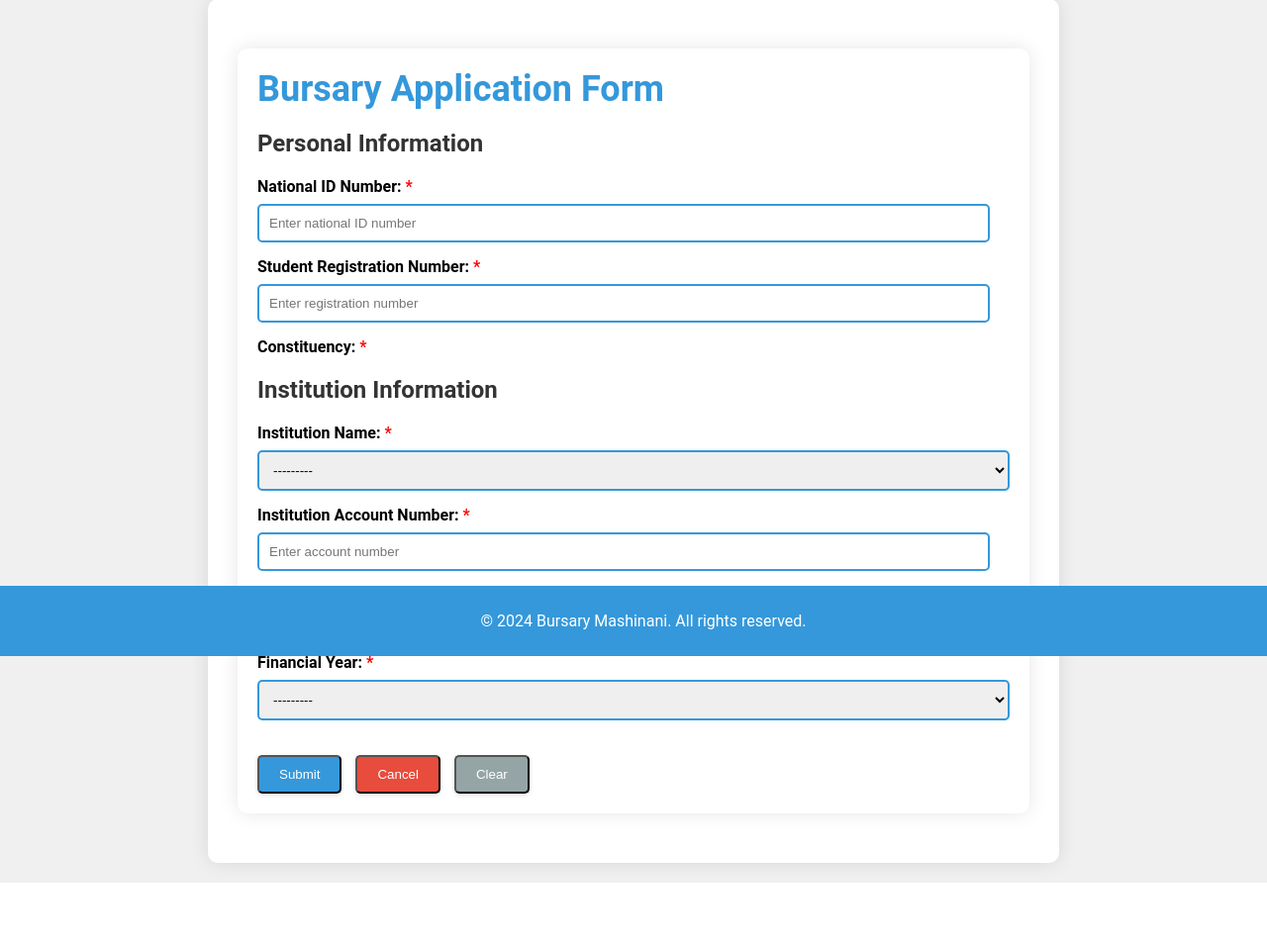
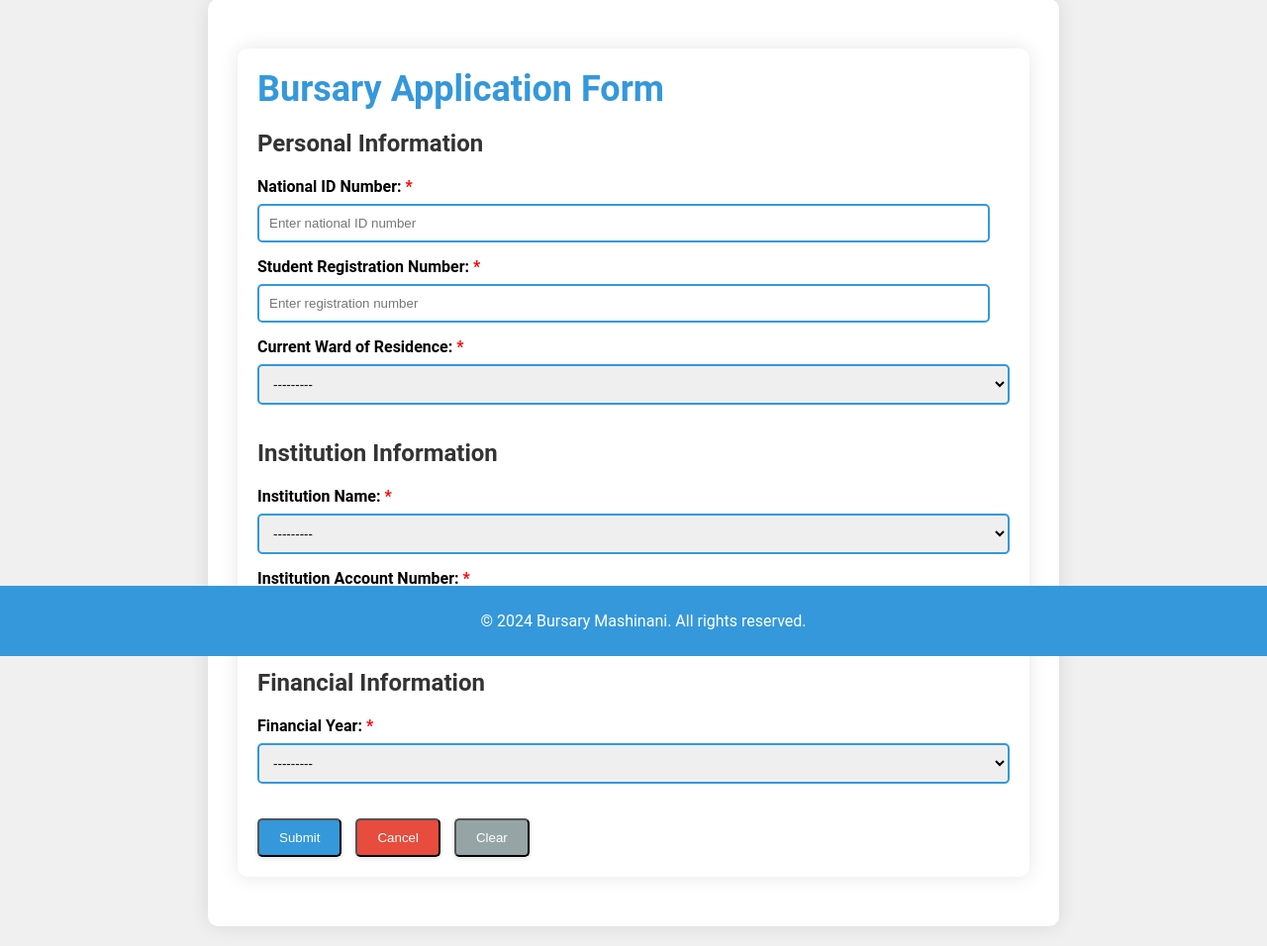
Before and after one commit to Michael-Otieno-Kasuku/Mashinani, a Django app: page /bursary/mashinani/apply/ in a window 1280 px wide. Shown: the part 137-1093 px from the top of the page at 99% size. Before the commit the page ends 1029 px from the top, so only its background shows below. Run offline with Django 4.2, Linux system fonts and the light colour scheme; data that the repository does not hold is empty; parts of the project's set-up code (start-up, migrations or seed data) failed here and were passed over.

Commit message:
views updated

```diff
--- a/bursary/mashinani/admin.py
+++ b/bursary/mashinani/admin.py
@@ -1,7 +1,7 @@
 from django.contrib import admin
-from .models import Bank, Institution, Account, Constituency, Voter, Student, FinancialYear, BursaryApplication
+from .models import Bank, Institution, Account,County, Constituency, Ward, Student, FinancialYear, BursaryApplication
 
-models_to_register = [Institution, Bank, Account, Constituency, Voter, Student, FinancialYear, BursaryApplication]
+models_to_register = [Institution, Bank, Account, County,Constituency, Ward, Student, FinancialYear, BursaryApplication]
 
 for model in models_to_register:
     admin.site.register(model)
--- a/bursary/mashinani/templates/application_form.html
+++ b/bursary/mashinani/templates/application_form.html
@@ -32,10 +32,10 @@
                 <span class="error-message">{{ form.registration_number.errors }}</span>
             </div>
 
-            <div class="form-field {% if form.constituency_id.errors %}has-error{% endif %}">
-                <label for="{{ form.constituency_id.id_for_label }}" class="required">Constituency:</label>
-                {{ form.constituency_id }}
-                <span class="error-message">{{ form.constituency_id.errors }}</span>
+            <div class="form-field {% if form.ward_id.errors %}has-error{% endif %}">
+                <label for="{{ form.ward_id.id_for_label }}" class="required">Current Ward of Residence:</label>
+                {{ form.ward_id }}
+                <span class="error-message">{{ form.ward_id.errors }}</span>
             </div>
         </div>
 
--- a/bursary/mashinani/views.py
+++ b/bursary/mashinani/views.py
@@ -3,7 +3,7 @@ import uuid
 from django.shortcuts import render, get_object_or_404, redirect
 from django.views import View
 from .forms import ApplicationForm
-from .models import BursaryApplication, Voter, Student, Constituency,Account,Bank
+from .models import BursaryApplication, County,Constituency,Ward, Student,Account,Bank
 from django.http import HttpResponse
 from django.conf import settings
 from reportlab.lib.pagesizes import landscape, letter
@@ -30,13 +30,13 @@ class ApplicationFormView(View):
         if form.is_valid():
             national_id_no = form.cleaned_data['national_id_no']
             registration_number = form.cleaned_data['registration_number']
-            constituency_id = form.cleaned_data['constituency_id']
+            ward_id = form.cleaned_data['ward_id']
             institution_id = form.cleaned_data['institution_id']
             account_number = form.cleaned_data['account_number']
             financial_year_id = form.cleaned_data['financial_year_id']
 
-            # REQ-1: Check for existing application based on the id number and financial year
-            if BursaryApplication.objects.filter(national_id_no=national_id_no, financial_year_id=financial_year_id).exists():
+            # REQ-1: Check for existing application based on the id number, registration number and financial year
+            if BursaryApplication.objects.filter(national_id_no=national_id_no,registration_number=registration_number, financial_year_id=financial_year_id).exists():
                 form.add_error(None, "You have already applied bursary for this financial year!")
 
             # REQ-2: Check if the id number provided belongs to that student
@@ -47,11 +47,7 @@ class ApplicationFormView(View):
             elif not Student.objects.filter(institution_id=institution_id, registration_number=registration_number).exists():
                 form.add_error(None, "You have chosen the wrong institution or provided a wrong registration number!")
 
-            # REQ-4 Check voter eligibility based on the id number and constituency
-            elif not Voter.objects.filter(national_id_no=national_id_no, constituency_id=constituency_id).exists():
-                form.add_error(None, "You have entered a wrong national id number or constituency name!")
-
-            # REQ-5 Check if the provided account number is correct
+            # REQ-4 Check if the provided account number is correct
             elif not Account.objects.filter(institution_id=institution_id, account_number=account_number).exists():
                 form.add_error(None, "You have entered a wrong account number or chosen the wrong institution")
 
@@ -91,6 +87,7 @@ class ProgressReportView(View):
 
     def post(self, request):
         serial_number = request.POST.get('serial_number')
+        #REQ-5: Ensure that the provided serial number is a valid
         try:
             bursary_application = BursaryApplication.objects.get(serial_number=serial_number)
             student = Student.objects.get(registration_number=bursary_application.registration_number)
@@ -105,7 +102,7 @@ class ProgressReportView(View):
                 'national_id_no': bursary_application.national_id_no,
                 'registration_number': bursary_application.registration_number,
                 'institution_id': bursary_application.institution_id,
-                'constituency_id': bursary_application.constituency_id,
+                'ward_id': bursary_application.ward_id,
             },
             'account_details':{
                 'bank_name':account.bank_id,
@@ -143,7 +140,7 @@ def generate_pdf(report_data):
         ["National ID Number:", report_data['student_details']['national_id_no']],
         ["Registration Number:", report_data['student_details']['registration_number']],
         ["Institution Name:", report_data['student_details']['institution_id']],
-        ["Constituency Name:", report_data['student_details']['constituency_id']],
+        ["Current Ward of Residence:", report_data['student_details']['ward_id']],
         ["SECTION B: Institution Bank Details"],
         ["Bank Name:", report_data['account_details']['bank_name']],
         ["Institution Bank Account Number:", report_data['account_details']['account_number']],
```
